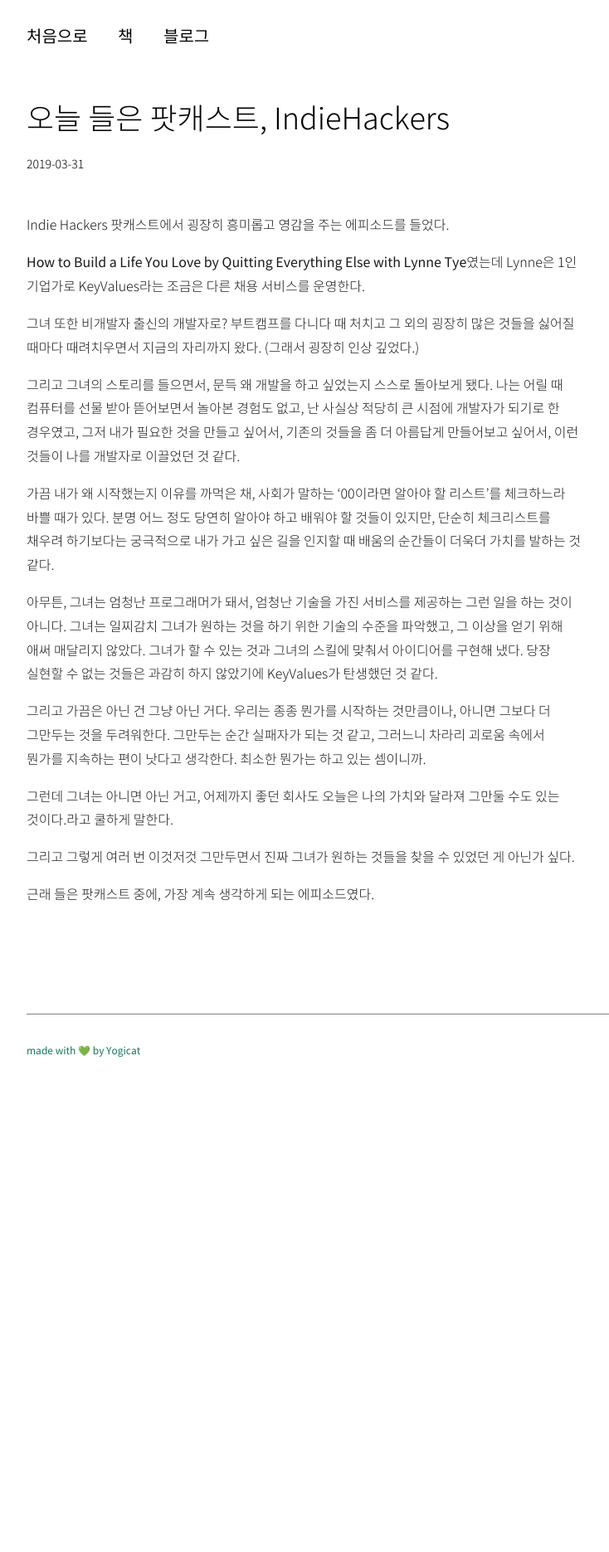
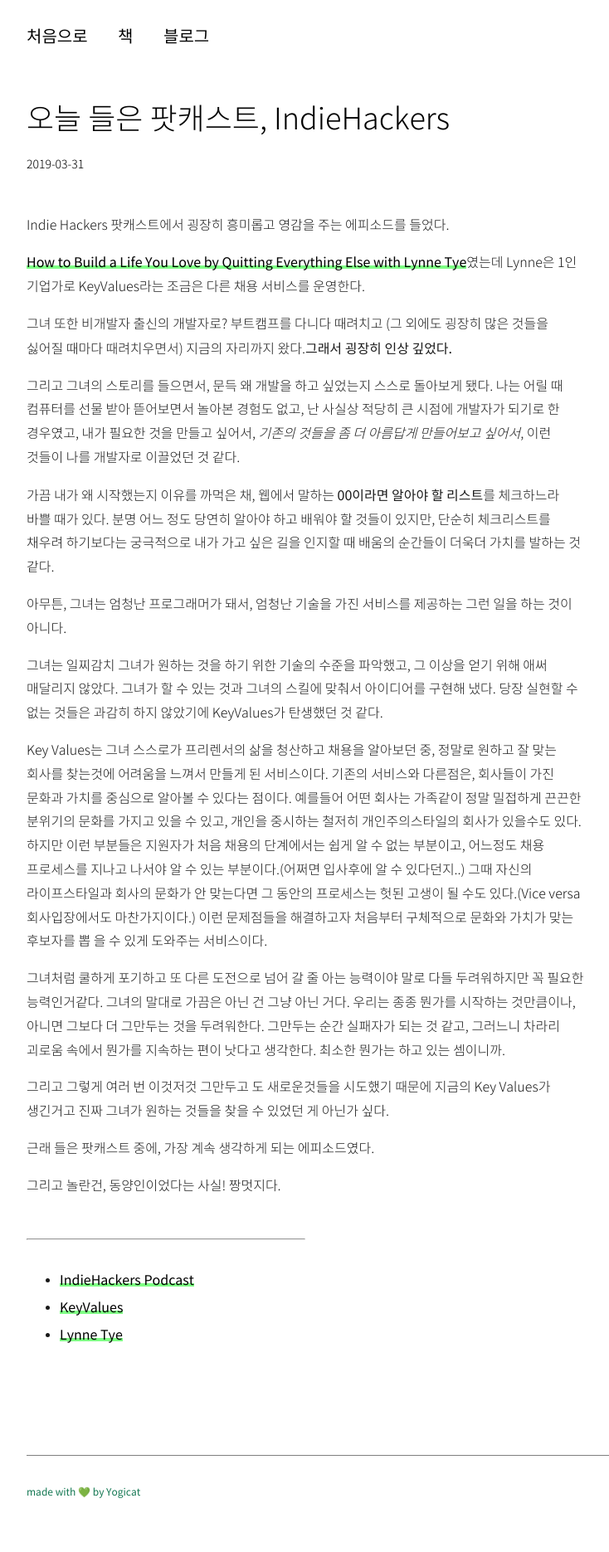
Before and after one commit to yogicat/yogicat.github.io, a Jekyll site: the page built from _posts/2019-03-31-keyvalues.md, in a window 1280 px wide. Shown: the whole page at 83% size, without its empty margins (128-862 px from the left). Built offline with Jekyll 4.4.1, drawn with Linux system fonts in a browser that asks for light colours; before the commit the page ends 1339 px from its top, so only the background shows below that.

Commit message:
🎨 improve contents

```diff
--- a/_posts/2019-03-31-keyvalues.md
+++ b/_posts/2019-03-31-keyvalues.md
@@ -7,21 +7,34 @@
 
 Indie Hackers 팟캐스트에서 굉장히 흥미롭고 영감을 주는 에피소드를 들었다.
 
-**How to Build a Life You Love by Quitting Everything Else with Lynne Tye**였는데 Lynne은 1인 기업가로 KeyValues라는 조금은 다른 채용 서비스를 운영한다.
+[How to Build a Life You Love by Quitting Everything Else with Lynne Tye](https://www.indiehackers.com/podcast/086-lynne-tye-of-key-values)였는데 Lynne은 1인 기업가로 KeyValues라는 조금은 다른 채용 서비스를 운영한다.
 
-그녀 또한 비개발자 출신의 개발자로? 부트캠프를 다니다 때 처치고 그 외의 굉장히 많은 것들을 싫어질 때마다 때려치우면서 지금의 자리까지 왔다. (그래서 굉장히 인상 깊었다.)
+그녀 또한 비개발자 출신의 개발자로? 부트캠프를 다니다 때려치고 (그 외에도 굉장히 많은 것들을 싫어질 때마다 때려치우면서) 지금의 자리까지 왔다.**그래서 굉장히 인상 깊었다.**
 
-그리고 그녀의 스토리를 들으면서, 문득 왜 개발을 하고 싶었는지 스스로 돌아보게 됐다. 나는 어릴 때 컴퓨터를 선물 받아 뜯어보면서 놀아본 경험도 없고, 난 사실상 적당히 큰 시점에 개발자가 되기로 한 경우였고, 그저 내가 필요한 것을 만들고 싶어서, 기존의 것들을 좀 더 아름답게 만들어보고 싶어서, 이런 것들이 나를 개발자로 이끌었던 것 같다.
+그리고 그녀의 스토리를 들으면서, 문득 왜 개발을 하고 싶었는지 스스로 돌아보게 됐다. 나는 어릴 때 컴퓨터를 선물 받아 뜯어보면서 놀아본 경험도 없고, 난 사실상 적당히 큰 시점에 개발자가 되기로 한 경우였고, 내가 필요한 것을 만들고 싶어서, *기존의 것들을 좀 더 아름답게 만들어보고 싶어서*, 이런 것들이 나를 개발자로 이끌었던 것 같다.
 
-가끔 내가 왜 시작했는지 이유를 까먹은 채, 사회가 말하는 '00이라면 알아야 할 리스트'를 체크하느라 바쁠 때가 있다. 분명 어느 정도 당연히 알아야 하고 배워야 할 것들이 있지만, 단순히 체크리스트를 채우려 하기보다는 궁극적으로 내가 가고 싶은 길을 인지할 때 배움의 순간들이 더욱더 가치를 발하는 것 같다.
+가끔 내가 왜 시작했는지 이유를 까먹은 채, 웹에서 말하는 **00이라면 알아야 할 리스트**를 체크하느라 바쁠 때가 있다. 분명 어느 정도 당연히 알아야 하고 배워야 할 것들이 있지만, 단순히 체크리스트를 채우려 하기보다는 궁극적으로 내가 가고 싶은 길을 인지할 때 배움의 순간들이 더욱더 가치를 발하는 것 같다.
 
-아무튼, 그녀는 엄청난 프로그래머가 돼서, 엄청난 기술을 가진 서비스를 제공하는 그런 일을 하는 것이 아니다. 그녀는 일찌감치 그녀가 원하는 것을 하기 위한 기술의 수준을 파악했고, 그 이상을 얻기 위해 애써 매달리지 않았다. 그녀가 할 수 있는 것과 그녀의 스킬에 맞춰서 아이디어를 구현해 냈다. 당장 실현할 수 없는 것들은 과감히 하지 않았기에 KeyValues가 탄생했던 것 같다.
+아무튼, 그녀는 엄청난 프로그래머가 돼서, 엄청난 기술을 가진 서비스를 제공하는 그런 일을 하는 것이 아니다.
 
-그리고 가끔은 아닌 건 그냥 아닌 거다. 우리는 종종 뭔가를 시작하는 것만큼이나, 아니면 그보다 더 그만두는 것을 두려워한다.
-그만두는 순간 실패자가 되는 것 같고, 그러느니 차라리 괴로움 속에서 뭔가를 지속하는 편이 낫다고 생각한다. 최소한 뭔가는 하고 있는 셈이니까.
+그녀는 일찌감치 그녀가 원하는 것을 하기 위한 기술의 수준을 파악했고, 그 이상을 얻기 위해 애써 매달리지 않았다.
+그녀가 할 수 있는 것과 그녀의 스킬에 맞춰서 아이디어를 구현해 냈다. 당장 실현할 수 없는 것들은 과감히 하지 않았기에 KeyValues가 탄생했던 것 같다.
 
-그런데 그녀는 아니면 아닌 거고, 어제까지 좋던 회사도 오늘은 나의 가치와 달라져 그만둘 수도 있는 것이다.라고 쿨하게 말한다.
+Key Values는 그녀 스스로가 프리렌서의 삶을 청산하고 채용을 알아보던 중, 정말로 원하고 잘 맞는 회사를 찾는것에 어려움을 느껴서 만들게 된 서비스이다. 기존의 서비스와 다른점은, 회사들이 가진 문화과 가치를 중심으로 알아볼 수 있다는 점이다. 예를들어 어떤 회사는 가족같이 정말 밀접하게 끈끈한 분위기의 문화를 가지고 있을 수 있고, 개인을 중시하는 철저히 개인주의스타일의 회사가 있을수도 있다. 하지만 이런 부분들은 지원자가 처음 채용의 단계에서는 쉽게 알 수 없는 부분이고, 어느정도 채용 프로세스를 지나고 나서야 알 수 있는 부분이다.(어쩌면 입사후에 알 수 있다던지..) 그때 자신의 라이프스타일과 회사의 문화가 안 맞는다면 그 동안의 프로세스는 헛된 고생이 될 수도 있다.(Vice versa 회사입장에서도 마찬가지이다.) 이런 문제점들을 해결하고자 처음부터 구체적으로 문화와 가치가 맞는 후보자를 뽑 을 수 있게 도와주는 서비스이다.
 
-그리고 그렇게 여러 번 이것저것 그만두면서 진짜 그녀가 원하는 것들을 찾을 수 있었던 게 아닌가 싶다.
+
+그녀처럼 쿨하게 포기하고 또 다른 도전으로 넘어 갈 줄 아는 능력이야 말로 다들 두려워하지만 꼭 필요한 능력인거같다.
+그녀의 말대로 가끔은 아닌 건 그냥 아닌 거다. 우리는 종종 뭔가를 시작하는 것만큼이나, 아니면 그보다 더 그만두는 것을 두려워한다. 그만두는 순간 실패자가 되는 것 같고, 그러느니 차라리 괴로움 속에서 뭔가를 지속하는 편이 낫다고 생각한다. 최소한 뭔가는 하고 있는 셈이니까.
+
+그리고 그렇게 여러 번 이것저것 그만두고 도 새로운것들을 시도했기 때문에 지금의 Key Values가 생긴거고 진짜 그녀가 원하는 것들을 찾을 수 있었던 게 아닌가 싶다.
+
 
 근래 들은 팟캐스트 중에, 가장 계속 생각하게 되는 에피소드였다.
+
+그리고 놀란건, 동양인이었다는 사실! 짱멋지다.
+
+---
+
+- [IndieHackers Podcast](https://www.indiehackers.com/podcast/086-lynne-tye-of-key-values)
+- [KeyValues](https://keyvalues.com)
+- [Lynne Tye](https://twitter.com/lynnetye)
```
Also changed, not shown: _posts/2019-04-08-board-game.md (+19 -1 lines), assets/images/dho_jordan.jpg (deleted), assets/images/noun_link.svg (deleted).
